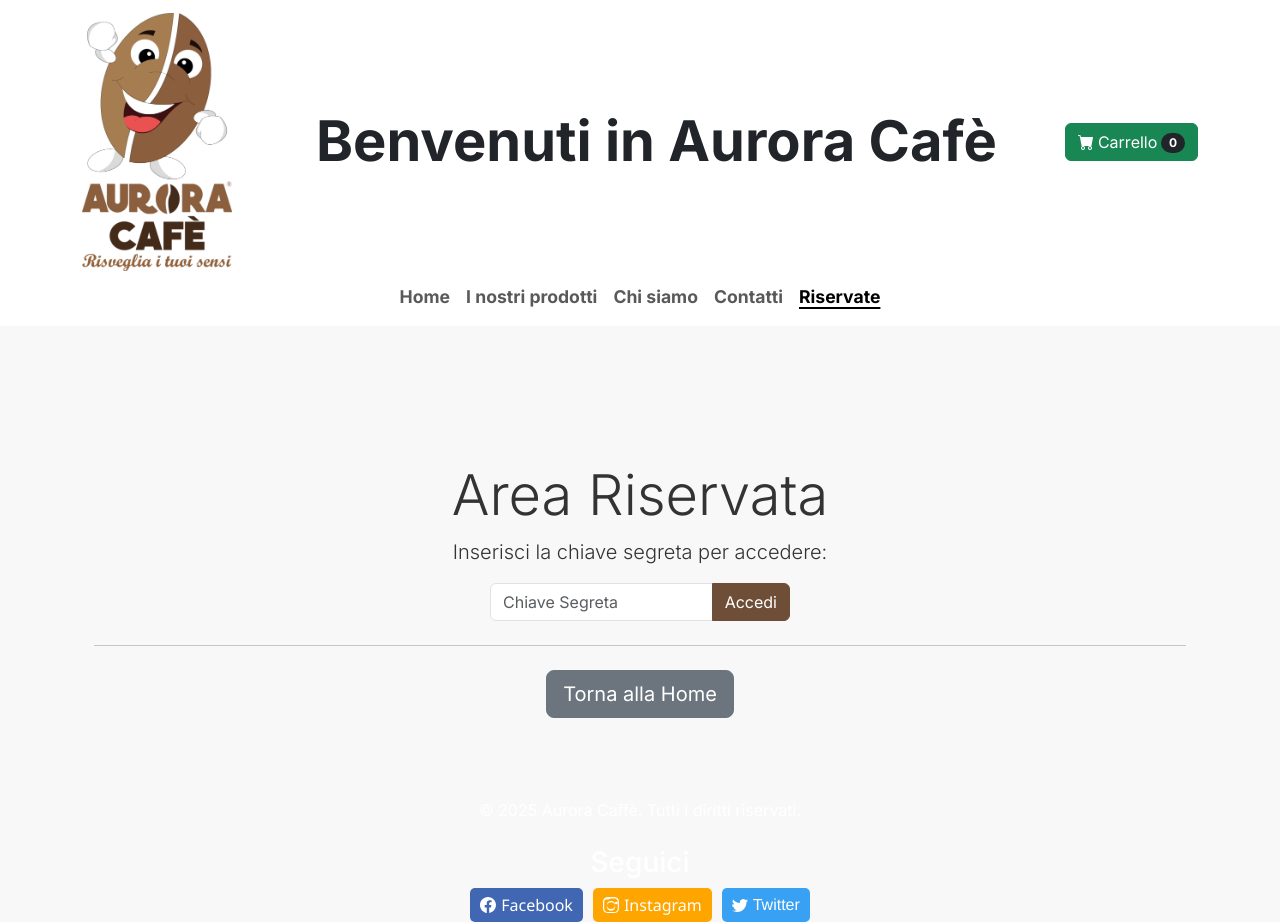
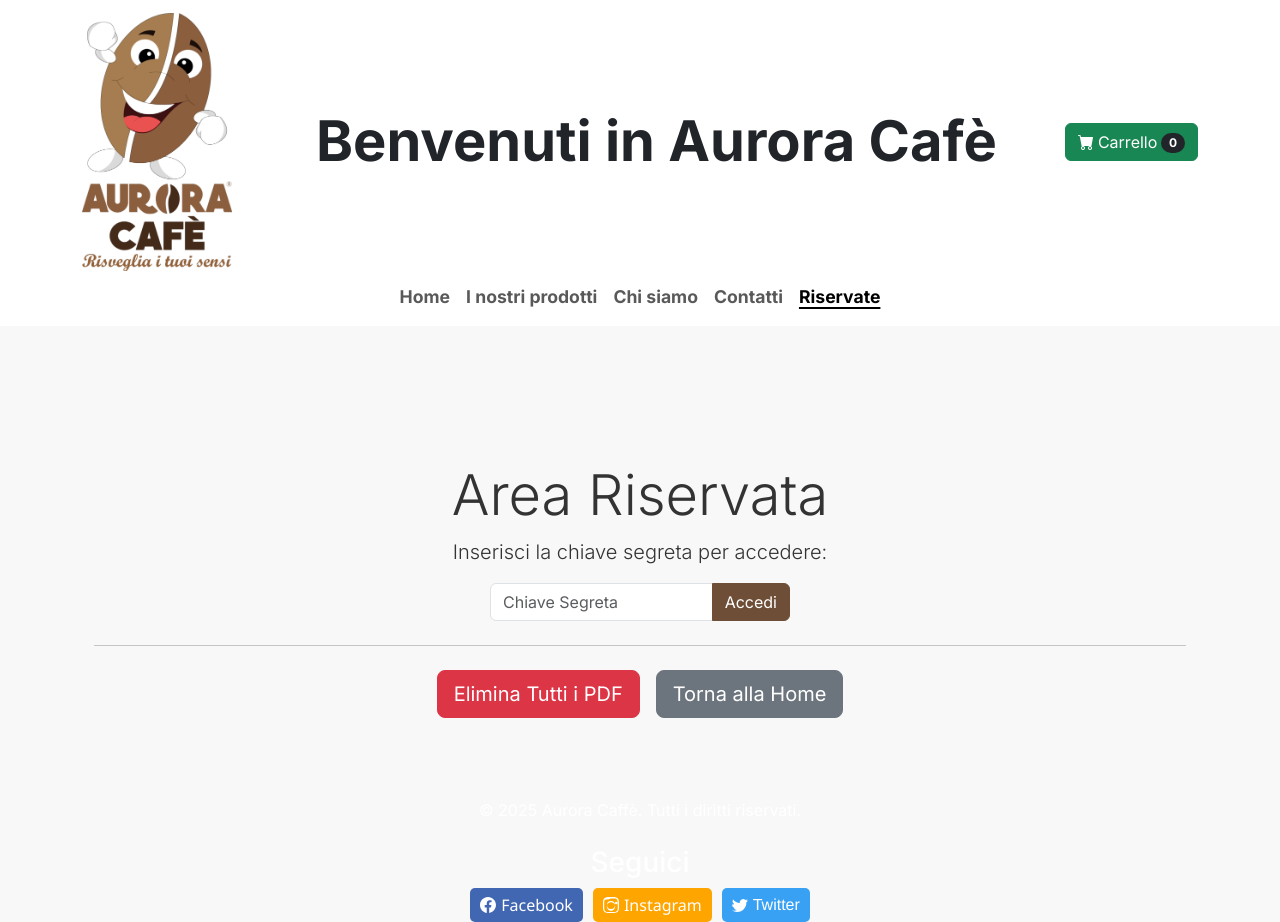
Before and after one commit to fadosoft/testauroracafe, a Next.js app: page /riservate in a window 1280 px wide. Built offline with nearby package versions, Linux system fonts and the light colour scheme.

Commit message:
feat: Add 'Delete All PDFs' functionality

```diff
--- a/src/app/riservate/page.tsx
+++ b/src/app/riservate/page.tsx
@@ -45,6 +45,29 @@
     } else {
       setErrorMessage('Chiave segreta non valida. Riprova.');
       setShowContent(false);
+      setLoading(false);
+    }
+  };
+
+  const handleDeleteAll = async () => {
+    if (!window.confirm('Sei sicuro di voler eliminare TUTTI i PDF? Questa operazione è irreversibile.')) {
+      return;
+    }
+    setLoading(true);
+    try {
+      const response = await fetch('/api/admin/delete-all-pdfs', {
+        method: 'POST',
+      });
+      if (!response.ok) {
+        throw new Error('Errore durante l\'eliminazione di tutti i PDF.');
+      }
+      setOrders([]); // Clear the frontend list
+      setErrorMessage('');
+      alert('Tutti i PDF sono stati eliminati con successo!');
+    } catch (error: any) {
+      console.error('Errore nell\'eliminazione di tutti i PDF:', error);
+      setErrorMessage(`Errore nell\'eliminazione di tutti i PDF: ${error.message || 'Errore sconosciuto'}`);
+    } finally {
       setLoading(false);
     }
   };
@@ -131,9 +154,14 @@
           </div>
         )}
         <hr className="my-4" />
-        <Link href="/" className="btn btn-secondary btn-lg">
-          Torna alla Home
-        </Link>
+        <div className="d-flex justify-content-center gap-3"> {/* Added a div for button grouping */}
+          <button onClick={handleDeleteAll} className="btn btn-danger btn-lg" disabled={loading}>
+            {loading ? 'Eliminazione...' : 'Elimina Tutti i PDF'}
+          </button>
+          <Link href="/" className="btn btn-secondary btn-lg">
+            Torna alla Home
+          </Link>
+        </div>
       </div>
     </div>
   );
```
Also changed, not shown: src/app/api/admin/delete-all-pdfs/route.ts (added, +44 -0 lines).
